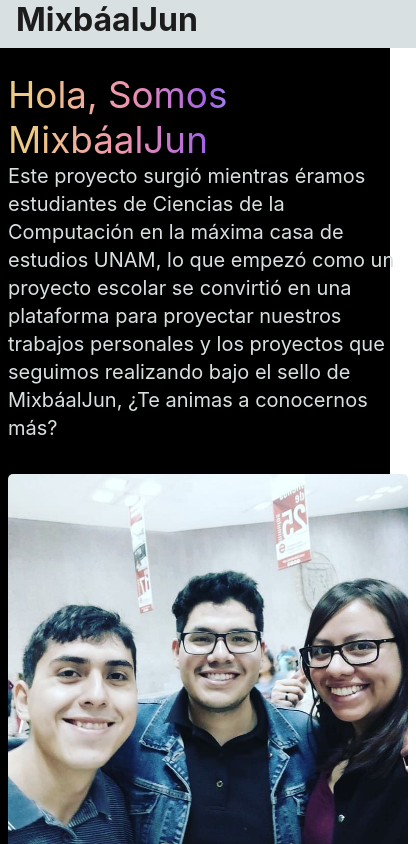
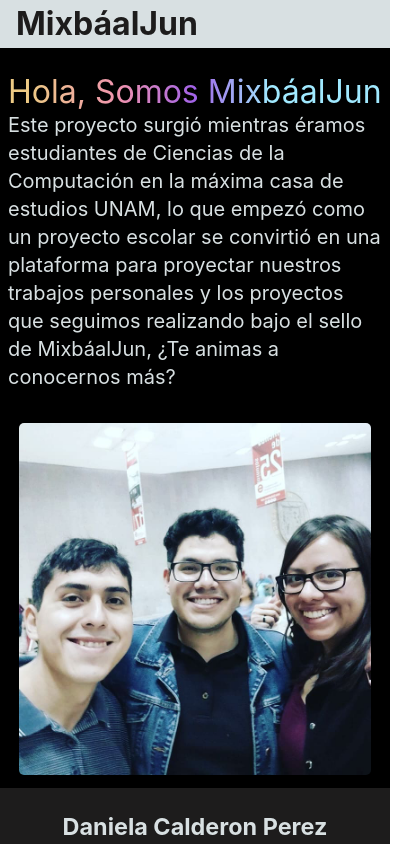
Before and after one commit to jobaji09/mixbaaljun-landingpage, a React (Vite) app: page / in a window 390 px wide. Shown: the top 844 px of the page, 416 px wide, since content can reach past the window. Built offline with nearby package versions, Linux system fonts and the light colour scheme.

Commit message:
improve css layout for mobile devices

```diff
--- a/index.html
+++ b/index.html
@@ -1,10 +1,10 @@
 <!DOCTYPE html>
-<html lang="en">
+<html lang="es">
   <head>
     <meta charset="UTF-8" />
     <link rel="icon" type="image/svg+xml" href="/src/favicon.ico" />
     <meta name="viewport" content="width=device-width, initial-scale=1.0" />
-    <title>MixbaalJun</title>
+    <title>MixbáalJun</title>
   </head>
   <body>
     <div id="root"></div>
--- a/src/App.css
+++ b/src/App.css
@@ -1,6 +1,6 @@
 .App {
   background-color: black;
-  height: 100vh;
+  /* height: 100vh; */
   display: grid;
   grid-template-rows: 3rem 1fr 1.5rem;
   grid-template-areas:
@@ -25,6 +25,7 @@
   grid-area: header;
   /* position: sticky; */
   padding: 0px 1rem;
+  line-height: 3rem;
   top: 0;
 }
 
--- a/src/App.jsx
+++ b/src/App.jsx
@@ -16,12 +16,8 @@
       </header>
 
       <main>
-
-
         <Welcome />
         <ContactUs />
-
-
       </main >
 
       <footer>
--- a/src/components/ContactUs/index.jsx
+++ b/src/components/ContactUs/index.jsx
@@ -24,7 +24,7 @@
 
   },
   {
-    id: 1,
+    id: 2,
     name: "Jonathan Barragán Jiménez",
     img: jonathan,
     social: [
@@ -42,7 +42,7 @@
 
   },
   {
-    id: 1,
+    id: 3,
     name: "Luis Soto Martínez",
     img: luis,
     social: [
--- a/src/components/Welcome/styles.module.css
+++ b/src/components/Welcome/styles.module.css
@@ -4,13 +4,14 @@
   display: flex;
   flex-direction: column;
   gap: 1rem;
-  /* height: 90vh; */
   padding: 0.5rem;
 }
 
 .welcomeImage img {
   border-radius: 5px;
-  width: 25rem;
+  width: 22rem;
+  background-size: 100% 100%;
+  background-repeat: no-repeat;
 }
 
 .welcomeTitle {
@@ -26,7 +27,7 @@
 .title {
   background: var(--apple-colors);
   background-clip: border-box;
-  font-size: 2.3rem;
+  font-size: 2.0rem;
   display: block;
   -webkit-background-clip: text;
   -webkit-text-fill-color: transparent;
```
